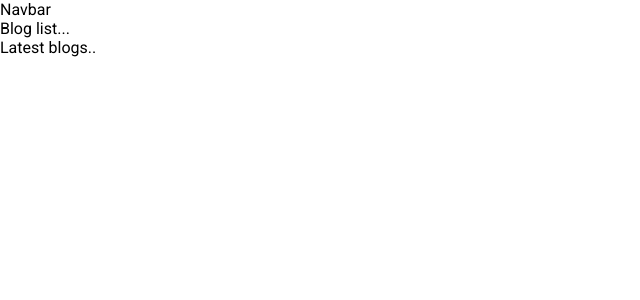
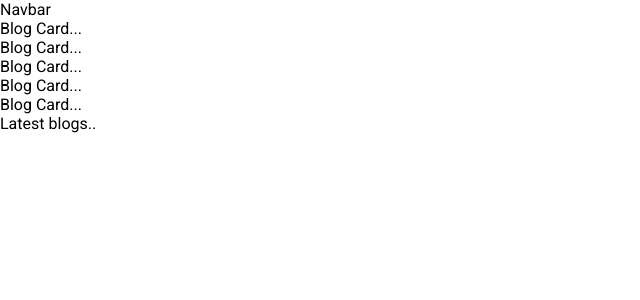
Before and after one commit to robertvari/blog_example, a React (Create React App) app in the folder blog_gui/: page / in a window 1280 px wide. Shown: the top 300 px of the page, without its empty margins (0-640 px from the left). Built offline with nearby package versions, Linux system fonts and the light colour scheme.

Commit message:
Init BlogCard component

```diff
--- /dev/null
+++ b/blog_gui/src/compotents/BlogCard.js
@@ -0,0 +1,11 @@
+import React from 'react';
+
+function BlogCard(props) {
+    return (
+        <div>
+            Blog Card...
+        </div>
+    );
+}
+
+export default BlogCard;
--- a/blog_gui/src/compotents/BlogList.js
+++ b/blog_gui/src/compotents/BlogList.js
@@ -1,8 +1,15 @@
 import React from 'react';
+import BlogCard from "./BlogCard";
 
 function BlogList(props) {
     return (
-        <div>Blog list...</div>
+        <div>
+            <BlogCard/>
+            <BlogCard/>
+            <BlogCard/>
+            <BlogCard/>
+            <BlogCard/>
+        </div>
     );
 }
 
```
